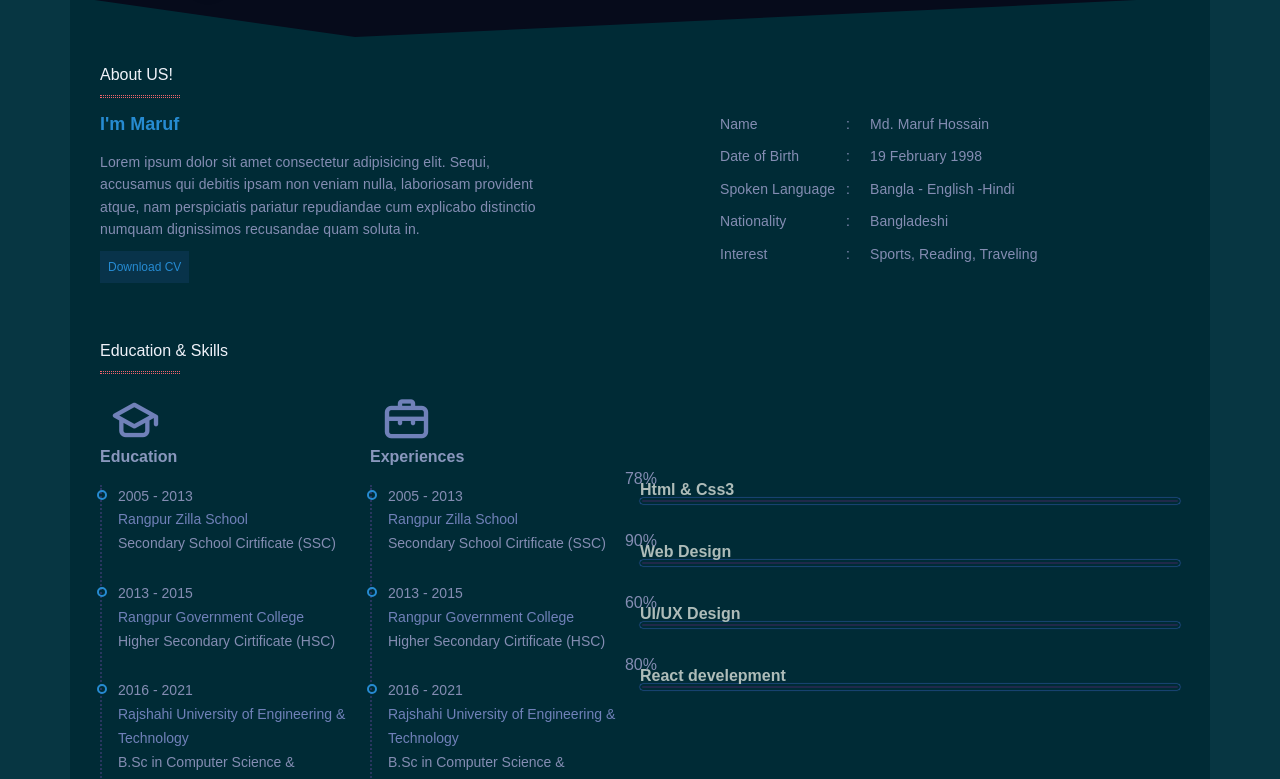
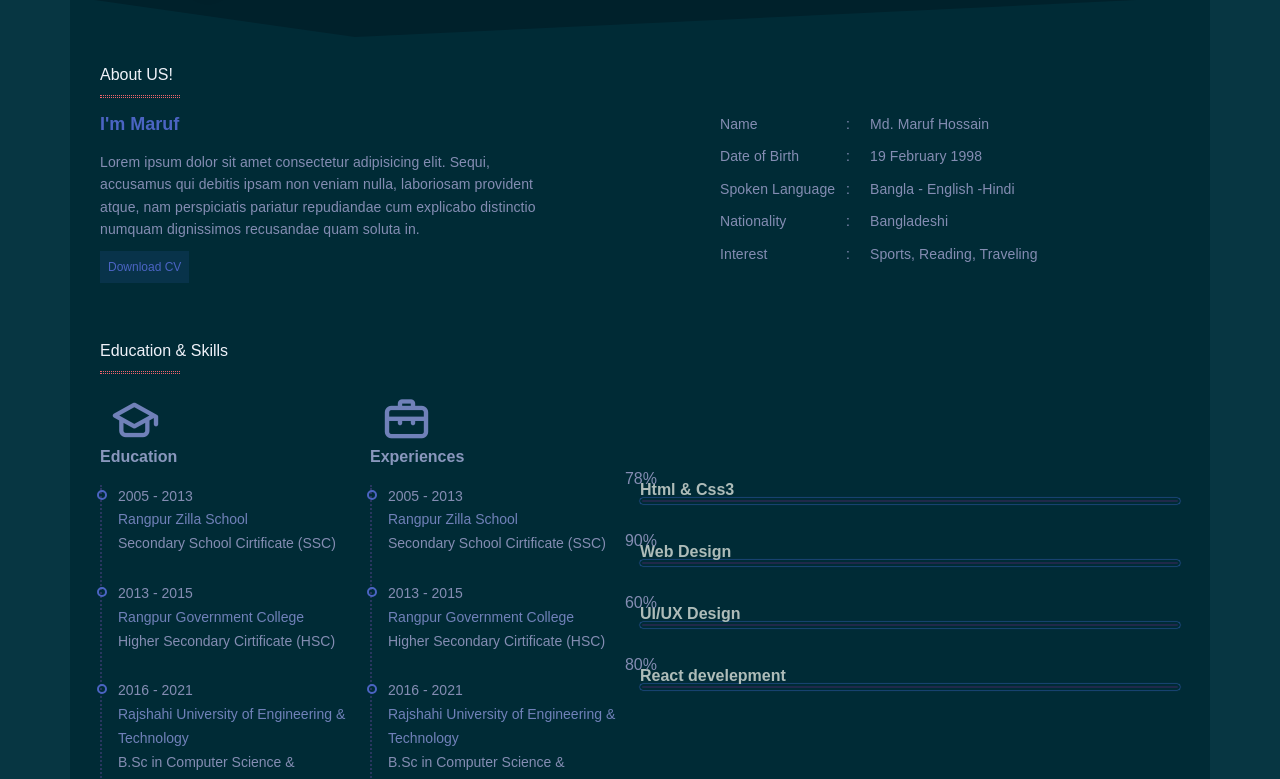
Before and after one commit to maruadon/my_resume-, a plain HTML site: page index.html in a window 1280 px wide. Shown: the part 285-1064 px from the top of the page. Drawn offline with nearby package versions, Linux system fonts and the light colour scheme; a script that the page names is missing.

Commit message:
fix color issue

```diff
--- a/css/style.css
+++ b/css/style.css
@@ -21,13 +21,13 @@ $green:     #859900; */
   --primary: #002b36;
   --dark: #073642;
   --secondary: #2b55cc;
-  --info: #268bd2;
+  --info: #4b64c3;
   --ternary: #848db3;
   --pure: #eff2f9;
   --fade: #7081b9;
   --mild: #8997bd;
   --footer: #212a4a;
-  --black: #060b1b;
+  --black: #00212b;
   --twitter: #4ac7ec;
   --github: #171515;
   --linkedin: #0e76a8;
@@ -35,7 +35,7 @@ $green:     #859900; */
   --success: #1ecab8;
   --danger: #f1646c;
   --dark-blue: #28365f;
-  --dark-gray: #171f33;
+  --dark-gray: #00212b;
   --yellow: #f3c74d;
 }
 /* basic reset */
```
